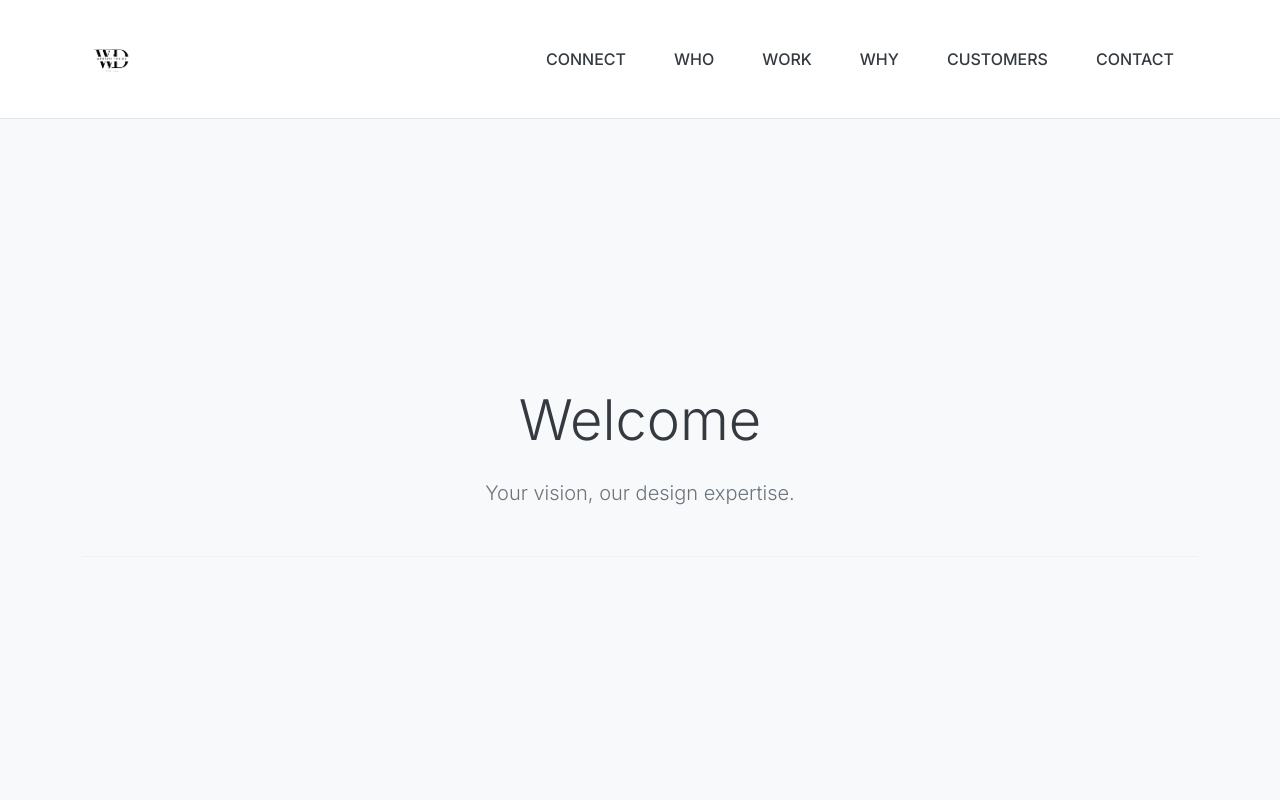
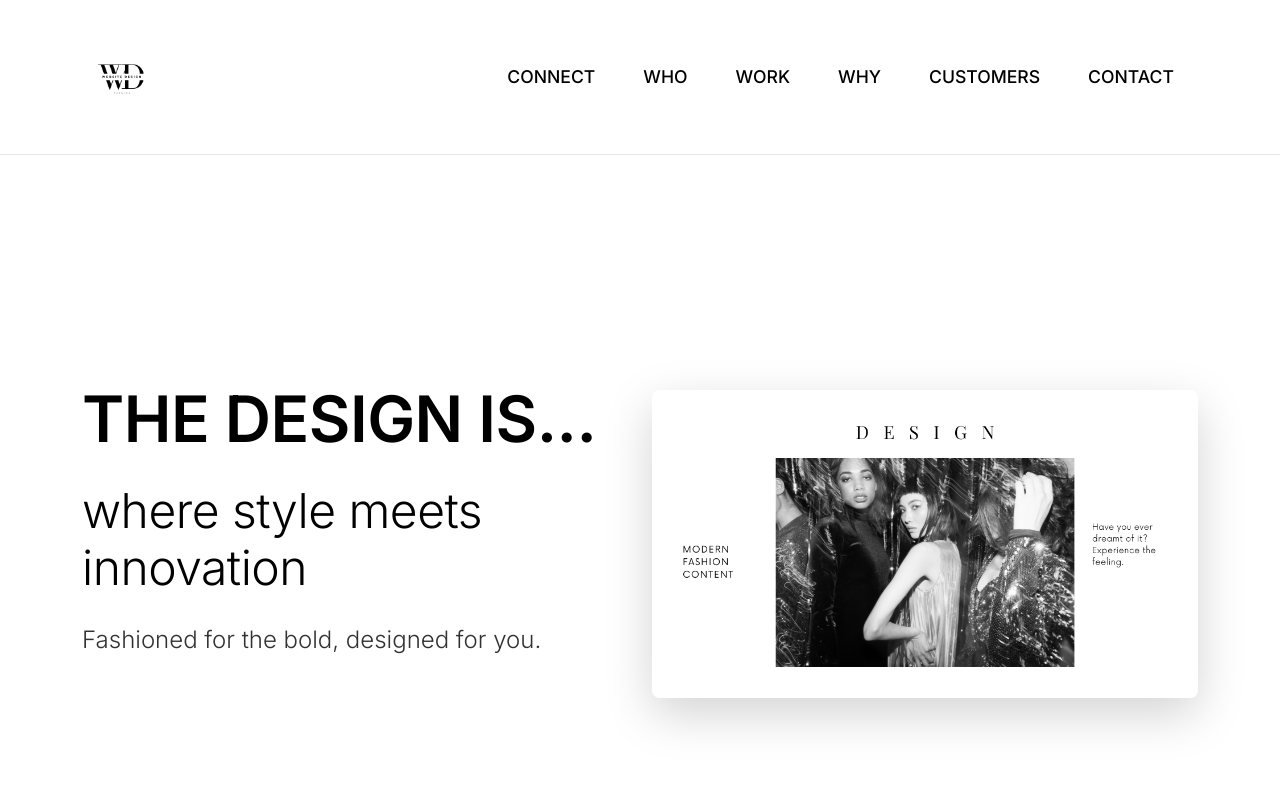
Before and after one commit to Oriana11/WebsiteDesign-, a plain HTML site: page index.html in a window 1280 px wide. Shown: the top 800 px of the page. Drawn offline with nearby package versions, Linux system fonts and the light colour scheme.

Commit message:
Added cathing phrase and hero image

```diff
--- a/css/styles.css
+++ b/css/styles.css
@@ -1,39 +1,39 @@
 :root {
-    --grey-light: #f8f9fa;
-    --grey-medium: #6c757d;
-    --grey-dark: #343a40;
+    --primary-dark: #000000;
+    --primary-light: #ffffff;
 }
 
 body {
     font-family: 'Inter', sans-serif;
-    background-color: var(--grey-light);
-    color: var(--grey-dark);
+    background-color: var(--primary-light);
+    color: var(--primary-dark);
 }
 
 .navbar {
     transition: all 0.3s ease;
-    border-bottom: 1px solid rgba(108, 117, 125, 0.2);
-    background-color: rgba(255, 255, 255, 0.95) !important;
+    border-bottom: 1px solid rgba(0, 0, 0, 0.1);
+    background-color: var(--primary-light) !important;
 }
 
 .nav-link {
     position: relative;
     transition: color 0.3s ease;
-    color: var(--grey-dark) !important;
+    color: var(--primary-dark) !important;
+    font-size: 1.1rem;
 }
 
 .nav-link:hover {
-    color: var(--grey-medium) !important;
+    opacity: 0.7;
 }
 
 .nav-link::after {
     content: '';
     position: absolute;
     width: 0;
-    height: 2px;
+    height: 1px;
     bottom: 0;
     left: 0;
-    background-color: var(--grey-medium);
+    background-color: var(--primary-dark);
     transition: all 0.3s ease;
 }
 
@@ -41,19 +41,35 @@ body {
     width: 100%;
 }
 
-.navbar.scrolled {
-    box-shadow: 0 2px 10px rgba(108, 117, 125, 0.1);
-}
-
-.display-4 {
-    color: var(--grey-dark);
+.display-2, .display-3, .display-4, .display-5 {
+    font-weight: 300;
+    letter-spacing: -0.5px;
 }
 
 .lead {
-    color: var(--grey-medium);
+    color: var(--primary-dark);
+    opacity: 0.8;
+    line-height: 1.6;
 }
 
-.section-divider {
-    border-top: 1px solid rgba(108, 117, 125, 0.2);
-    margin: 3rem 0;
+#header {
+    padding-top: 120px;
 }
+
+#header img {
+    transition: transform 0.3s ease;
+}
+
+#header img:hover {
+    transform: scale(1.02);
+}
+
+@media (min-width: 992px) {
+    .navbar {
+        padding: 1rem 0;
+    }
+
+    #header {
+        padding-top: 150px;
+    }
+}
--- a/index.html
+++ b/index.html
@@ -18,7 +18,7 @@
     <nav class="navbar navbar-expand-lg fixed-top">
         <div class="container py-3">
             <a href="#" class="navbar-brand">
-                <img src="./img/logo.png" alt="Design Website Logo" class="img-fluid" style="height: 60px; width: auto;">
+                <img src="./img/logo.png" alt="Design Website Logo" class="img-fluid" style="height: 80px; width: auto;">
             </a>
             <!-- Minimal hamburger button -->
             <button class="navbar-toggler border-0 p-0" type="button" data-bs-toggle="collapse" data-bs-target="#navbarNav"
@@ -29,42 +29,44 @@
             <!-- Clean navigation menu -->
             <div class="collapse navbar-collapse" id="navbarNav">
                 <ul class="navbar-nav ms-auto text-center">
-                    <li class="nav-item"><a href="#social" class="nav-link px-4 py-3 text-uppercase small fw-medium">Connect</a></li>
-                    <li class="nav-item"><a href="#who" class="nav-link px-4 py-3 text-uppercase small fw-medium">Who</a></li>
-                    <li class="nav-item"><a href="#work" class="nav-link px-4 py-3 text-uppercase small fw-medium">Work</a></li>
-                    <li class="nav-item"><a href="#why" class="nav-link px-4 py-3 text-uppercase small fw-medium">Why</a></li>
-                    <li class="nav-item"><a href="#customers" class="nav-link px-4 py-3 text-uppercase small fw-medium">Customers</a></li>
-                    <li class="nav-item"><a href="#contact" class="nav-link px-4 py-3 text-uppercase small fw-medium">Contact</a></li>
+                    <li class="nav-item"><a href="#social" class="nav-link px-4 py-3 text-uppercase fw-medium">Connect</a></li>
+                    <li class="nav-item"><a href="#who" class="nav-link px-4 py-3 text-uppercase fw-medium">Who</a></li>
+                    <li class="nav-item"><a href="#work" class="nav-link px-4 py-3 text-uppercase fw-medium">Work</a></li>
+                    <li class="nav-item"><a href="#why" class="nav-link px-4 py-3 text-uppercase fw-medium">Why</a></li>
+                    <li class="nav-item"><a href="#customers" class="nav-link px-4 py-3 text-uppercase fw-medium">Customers</a></li>
+                    <li class="nav-item"><a href="#contact" class="nav-link px-4 py-3 text-uppercase fw-medium">Contact</a></li>
                 </ul>
             </div>
         </div>
     </nav>
 
-    <!-- Main content with subtle spacing -->
-    <div class="container mt-5">
-        <div class="row min-vh-100 align-items-center">
+    <!-- Header Section -->
+    <section id="header" class="py-5 mt-5">
+        <div class="container">
+            <div class="row align-items-center min-vh-100">
+                <div class="col-lg-6 mb-5 mb-lg-0">
+                    <h1 class="display-3 fw-bold mb-4">THE DESIGN IS...</h1>
+                    <h2 class="display-5 mb-4">where style meets innovation</h2>
+                    <p class="lead fs-4 mb-5">Fashioned for the bold, designed for you.</p>
+                </div>
+                <div class="col-lg-6">
+                    <img src="img/hero.png" class="img-fluid shadow-lg rounded-3" alt="Hero Image">
+                </div>
+            </div>
+        </div>
+    </section>
+
+    <div class="container my-5 py-5">
+        <div class="row align-items-center">
             <div class="col-12 text-center">
-                <h1 class="display-4 fw-light mb-4">Welcome</h1>
-                <p class="lead mb-5">Your vision, our design expertise.</p>
-                <hr class="section-divider">
+                <h2 class="display-2 fw-light mb-4">Welcome</h2>
+                <p class="lead fs-3 mb-5">Your vision, our design expertise.</p>
             </div>
         </div>
     </div>
 
     <!-- Bootstrap Bundle with Popper -->
     <script src="https://cdn.jsdelivr.net/npm/bootstrap@5.3.0/dist/js/bootstrap.bundle.min.js"></script>
-
-    <script>
-        // Add shadow to navbar on scroll
-        window.addEventListener('scroll', function() {
-            const navbar = document.querySelector('.navbar');
-            if (window.scrollY > 10) {
-                navbar.classList.add('scrolled');
-            } else {
-                navbar.classList.remove('scrolled');
-            }
-        });
-    </script>
 </body>
 
 </html>
```
Also changed, not shown: img/hero.png (added).
